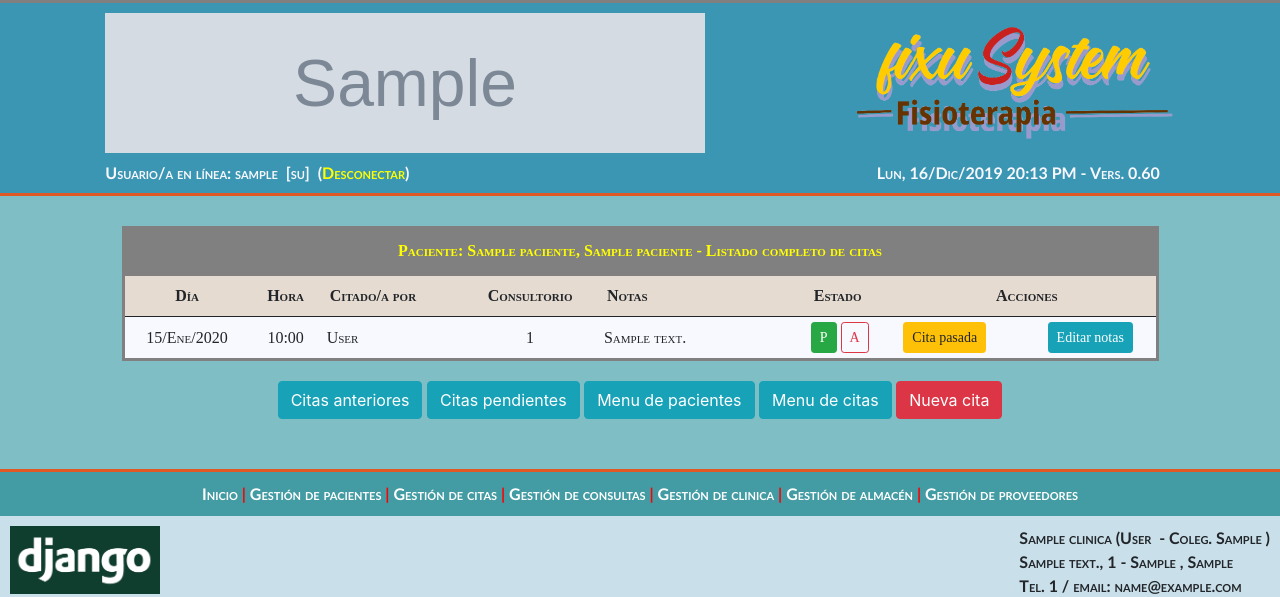
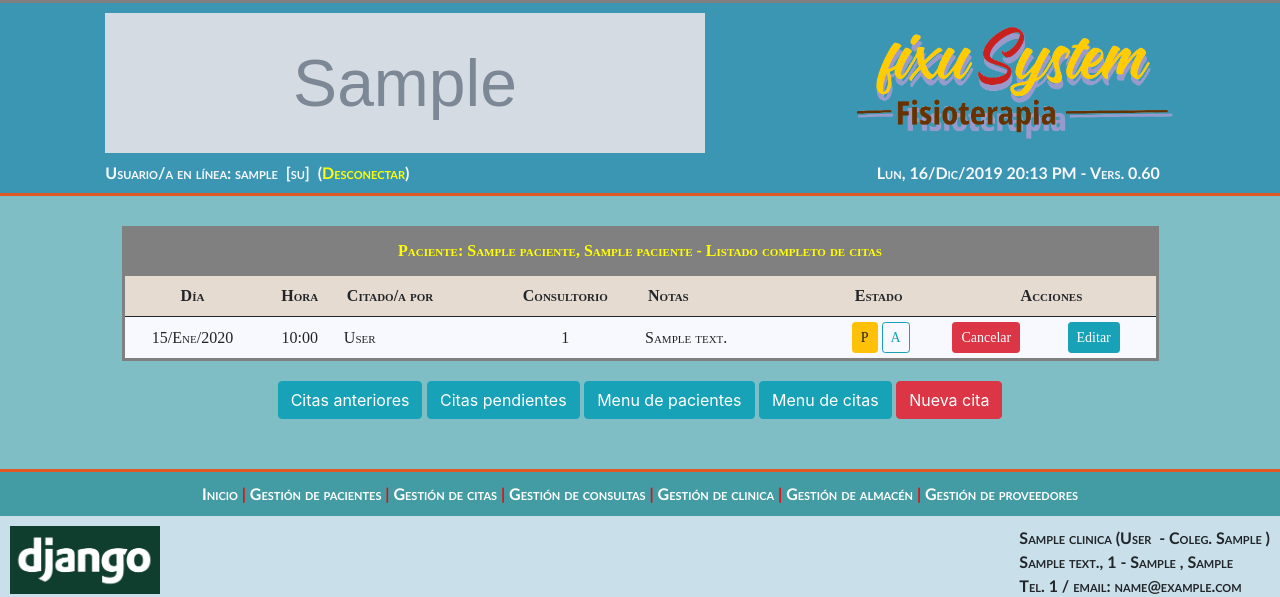
Before and after one commit to amslafuente/fixuSystem, a Django app: page /fixuSystem/citas/paciente/t/1/ in a window 1280 px wide. Shown: the top 597 px of the page. Run offline with Django 3.2, Linux system fonts and the light colour scheme; a user stored in the database is signed in; tables that the repository leaves empty hold one stand-in row (values such as "Sample post"); grey boxes marked "Sample" are stand-in pictures; some libraries are stand-ins or nearby versions.

Commit message:
Working on appointment edition

```diff
--- a/gestion_citas/templates/citas_paciente_todas_tpl.html
+++ b/gestion_citas/templates/citas_paciente_todas_tpl.html
@@ -73,72 +73,42 @@
                         <!-- Estatus -->
                         {% if cita.status == "Pendiente" %}
                             <td>
-                                <button type="button" class="btn btn-success btn-sm">P</button>
-
-                                <!-- Si la fecha es posterior a hoy permite el cambio de estado -->
-                                {% if cita.appdate|date:'d_m_Y' >= hoy %}
-                                    <a href={% url 'modif-citas' cita.idCita 'Acude' %}>
-                                        <button type="button" class="btn btn-outline-danger btn-sm">A</button>
+                                <button type="button" class="btn btn-warning btn-sm">P</button>
+                                <a href="{% url 'modif-citas' cita.idCita 'Acude' %}">
+                                    <button type="button" class="btn btn-outline-info btn-sm">A</button>
                                 </a>
-                                {% else %}
-                                        <button type="button" class="btn btn-outline-danger btn-sm">A</button>
-                                {% endif %}
                             </td>
                         {% elif cita.status == "Acude" %}
                             <td>
-                                <button type="button" class="btn btn-outline-success btn-sm">P</button>
-                                <button type="button" class="btn btn-success btn-sm">A</button>
-
-                                <!-- Si la fecha es posterior a hoy permite el cambio de estado -->
-                                {% if cita.appdate|date:'d_m_Y' >= hoy %}
-                                    <a href={% url 'modif-citas' cita.idCita 'Pasa a consulta' %}>
-                                        <button type="button" class="btn btn-outline-danger btn-sm">C</button>
+                                <a href="{% url 'modif-citas' cita.idCita 'Pendiente' %}">
+                                    <button type="button" class="btn btn-outline-warning btn-sm">P</button>
                                 </a>
-                                {% else %}
-                                    <button type="button" class="btn btn-outline-danger btn-sm">C</button>
-                                {% endif %}
+                                <button type="button" class="btn btn-info btn-sm">A</button>
+                                <a href="{% url 'modif-citas' cita.idCita 'Pasa a consulta' %}">
+                                    <button type="button" class="btn btn-outline-success btn-sm">C</button>
+                                </a>
                             </td>
                         {% elif cita.status == "Pasa a consulta" %}
                             <td>
-                                <button type="button" class="btn btn-outline-success btn-sm">P</button>
-                                <button type="button" class="btn btn-outline-success btn-sm">A</button>
-
-                                <!-- Si la fecha es posterior a hoy crea la consulta asociada con esta cita -->
-                                {% if cita.appdate|date:'d_m_Y' >= hoy %}
-                                    <a href={% url 'menu-citas' %}>
+                                <button type="button" class="btn btn-outline-warning btn-sm">P</button>
+                                <button type="button" class="btn btn-outline-info btn-sm">A</button>
+                                <a href="{% url 'id-consultas-citas' cita.idCita %}">
                                     <button type="button" class="btn btn-success btn-sm">C</button>
                                 </a>
-                                {% else %}
-                                    <button type="button" class="btn btn-success btn-sm">C</button>
-                                {% endif %}
                             </td>
                         {% elif cita.status == "Cancelada" %}
-                            <td>
-                                <button type="button" class="btn btn-danger btn-sm">Cancelada</button>
+                            <td colspan="3">
+                                <button type="button" class="btn btn-danger btn-sm">C</button>
                             </td>
                         {% endif %}
 
                          <!-- Acciones -->
-                        <!-- Si la fecha es posterior a hoy crea la consulta asociada con esta cita -->
-                        {% if cita.status == "Pendiente" or  cita.status == "Acude" %}
-                            {% if cita.appdate|date:'d_m_Y' >= hoy %}
-                                <td>
-                                    <a href={% url 'cancel-citas' cita.idCita %}>
-                                        <input type="button" class="btn btn-danger btn-sm" value="Cancelar cita">
-                                    </a>
-                                </td>
-                            {% else %}
-                                <td><input type="button" class="btn btn-warning btn-sm" value="Cita pasada"></td>
+                         {% if cita.status == "Pendiente" or cita.status == "Acude" %}
+                         <td class="tbl-td"><a href="{% url 'cancel-citas' cita.idCita %}"><input type="button" class="btn btn-danger btn-sm" value="Cancelar"></a></td>
+                         <td class="tbl-td"><a href="{% url 'edit-citas' cita.idCita %}"><input type="button" class="btn btn-info btn-sm" value="Editar"></a></td>
+                     {% elif cita.status == "Pasa a consulta" %}
+                         <td class="tbl-td" colspan="2"><a href="{% url 'id-consultas-citas' cita.idCita %}"><input type="button" class="btn btn-success btn-sm" value="Ficha de consulta"></a></td>
                      {% endif %}
-                        {% endif %}
-                        {% if cita.status == "Pasa a consulta" %}
-                            <td>
-                                <a href="{% url 'id-consultas' cita.idCita %}">
-                                    <input type="button" class="btn btn-info btn-sm" value="Ver consulta">
-                                </a>
-                            </td>
-                        {% endif %}
-                        <td class="tbl-td-centro"><a href="{% url 'edit-citas' cita.idCita %}"><input type="button" class="btn btn-info btn-sm" value="Editar notas"></a></td>
                 </tr>
                 {% endfor %}
 
--- a/gestion_citas/views.py
+++ b/gestion_citas/views.py
@@ -13,7 +13,7 @@ from django.views.generic.list import ListView
 from django.views.generic.detail import DetailView
 from django.views import View
 from .funct import contexto_dias, app_timegrid
-from .forms import create_citas_form, create_citas_paciente_form
+from .forms import create_citas_form, create_citas_paciente_form, edit_citas_form
 from django.contrib import messages
 
 #########################################################
@@ -411,8 +411,42 @@ class create_citas_paciente_view(View):
 ######  Any other change: cancel and create a new one ######
 
 @method_decorator(login_required, name='dispatch')
-class edit_citas_view(UpdateView):
-    pass
+class edit_citas_view(View):
+
+    def post(self, request, **kwargs):
+
+        # Inicializa el contexto
+        ctx = dict()
+
+        # Rellena el form con el POST y la añade  al contexto
+        form = edit_citas_form(request.POST)
+        ctx['form'] = form
+
+        # El form SI es validado
+        if form.is_valid():
+
+            # Regresa al META Referer
+            return render(request, 'edit_citas_tpl.html', ctx)
+
+    def get(self, request, **kwargs):
+
+        # Inicializa el contexto
+        ctx = initial_data = dict()
+
+        # Obtiene la info de la cita concreta
+        kwarg_idcita = self.kwargs['idCita']
+        # Recupera la cita pasada en URL
+        qs = Cita.objects.get(idCita__iexact = kwarg_idcita)
+
+        # Rellena los datos iniciales del form con los datos pasados en la URL (cita)
+        initial_data['notes'] = qs.notes
+
+        # Pasa el form con los datos iniciales
+        form = edit_citas_form(initial = initial_data)
+        ctx['form'] = form
+        ctx['citas'] = qs
+
+        return render(request, 'edit_citas_tpl.html', ctx)
 
 ######  CANCELA CITA SIN BORRARLA #######
 
--- a/gestion_consultas/forms.py
+++ b/gestion_consultas/forms.py
@@ -4,8 +4,6 @@ from django import forms
 from django.forms import ModelForm
 from .models import Consulta
 from django.forms import ModelForm, Textarea, DateInput
-
-###############################################################################
 
 # Form para crear pacientes
 
```
Also changed, not shown: gestion_citas/forms.py (+4 -5 lines), gestion_citas/templates/citas_paciente_desdefecha_tpl.html (+19 -21 lines), gestion_citas/templates/citas_paciente_hastafecha_tpl.html (+27 -20 lines), gestion_citas/templates/edit_citas_tpl.html (added, +56 -0 lines), gestion_pacientes/forms.py (+0 -12 lines), gestion_citas/templates/edit_notas_citas_tpl.html (deleted). Lines whose indentation alone changed are shown as unchanged.
